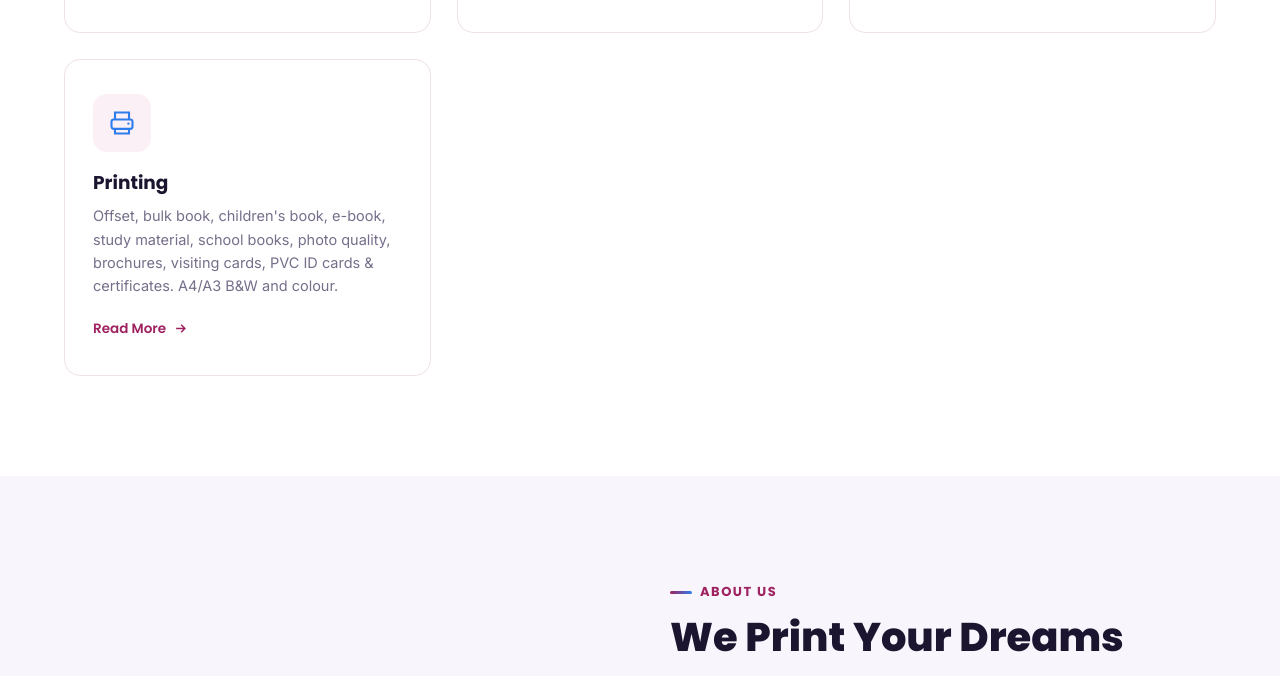
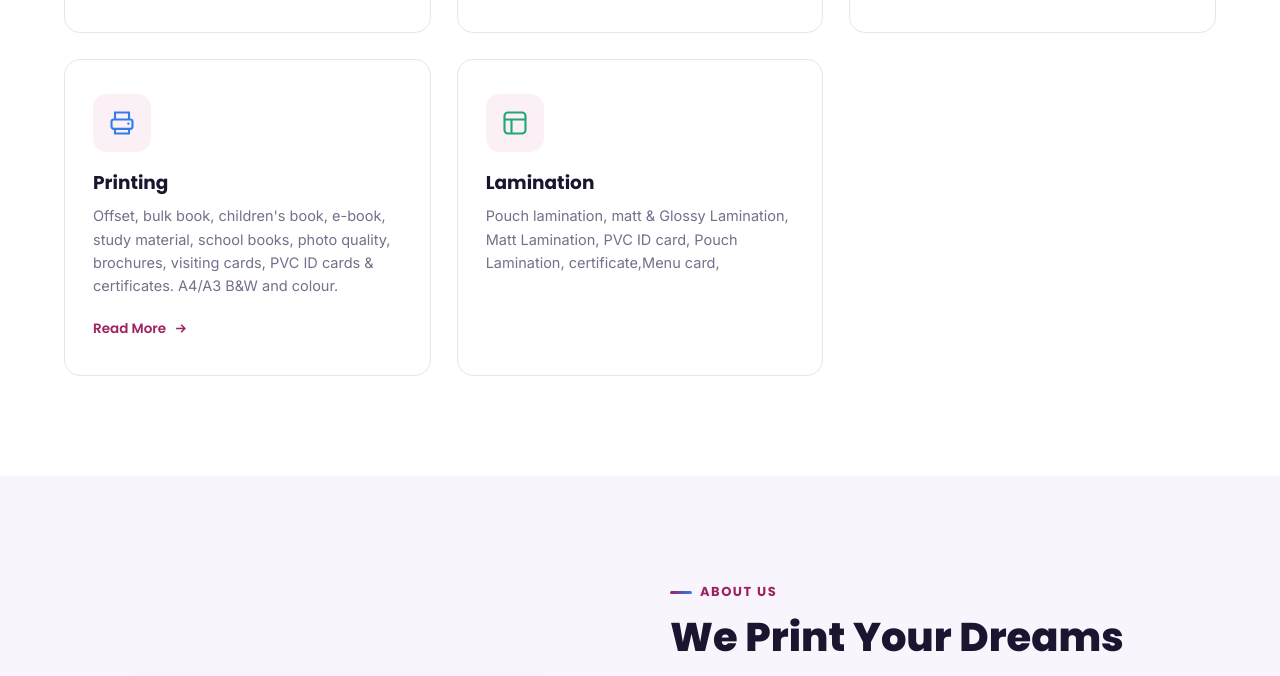
Before and after one commit to Sendiv-Tech/ditto.designing, a plain HTML site: page index.html in a window 1280 px wide. Shown: the part 1564-2240 px from the top of the page. Drawn offline with Linux system fonts and the light colour scheme.

Commit message:
Update index.html

```diff
--- a/index.html
+++ b/index.html
@@ -149,9 +149,12 @@
         <p>Offset, bulk book, children's book, e-book, study material, school books, photo quality, brochures, visiting cards, PVC ID cards &amp; certificates. A4/A3 B&amp;W and colour.</p>
         <a href="services/printing-services.html" class="service-link">Read More <svg viewBox="0 0 24 24" fill="none" stroke="currentColor" stroke-width="2.4"><path d="M5 12h14M13 6l6 6-6 6"/></svg></a>
       </div>
-
-
-
+      <div class="service-card">
+        <span class="service-icon"><svg viewBox="0 0 24 24" fill="none" stroke="currentColor" stroke-width="1.8"><rect x="3" y="3" width="18" height="18" rx="3"/><path d="M3 9h18M9 21V9"/></svg></span>
+        <h3>Lamination</h3>
+        <p>Pouch lamination, matt &amp; Glossy Lamination, Matt Lamination, PVC ID card, Pouch Lamination, certificate,Menu card,</p>
+        <!-- <a href="services/designing.html" class="service-link">Read More <svg viewBox="0 0 24 24" fill="none" stroke="currentColor" stroke-width="2.4"><path d="M5 12h14M13 6l6 6-6 6"/></svg></a> -->
+      </div>
     </div>
   </div>
 </section>
```
